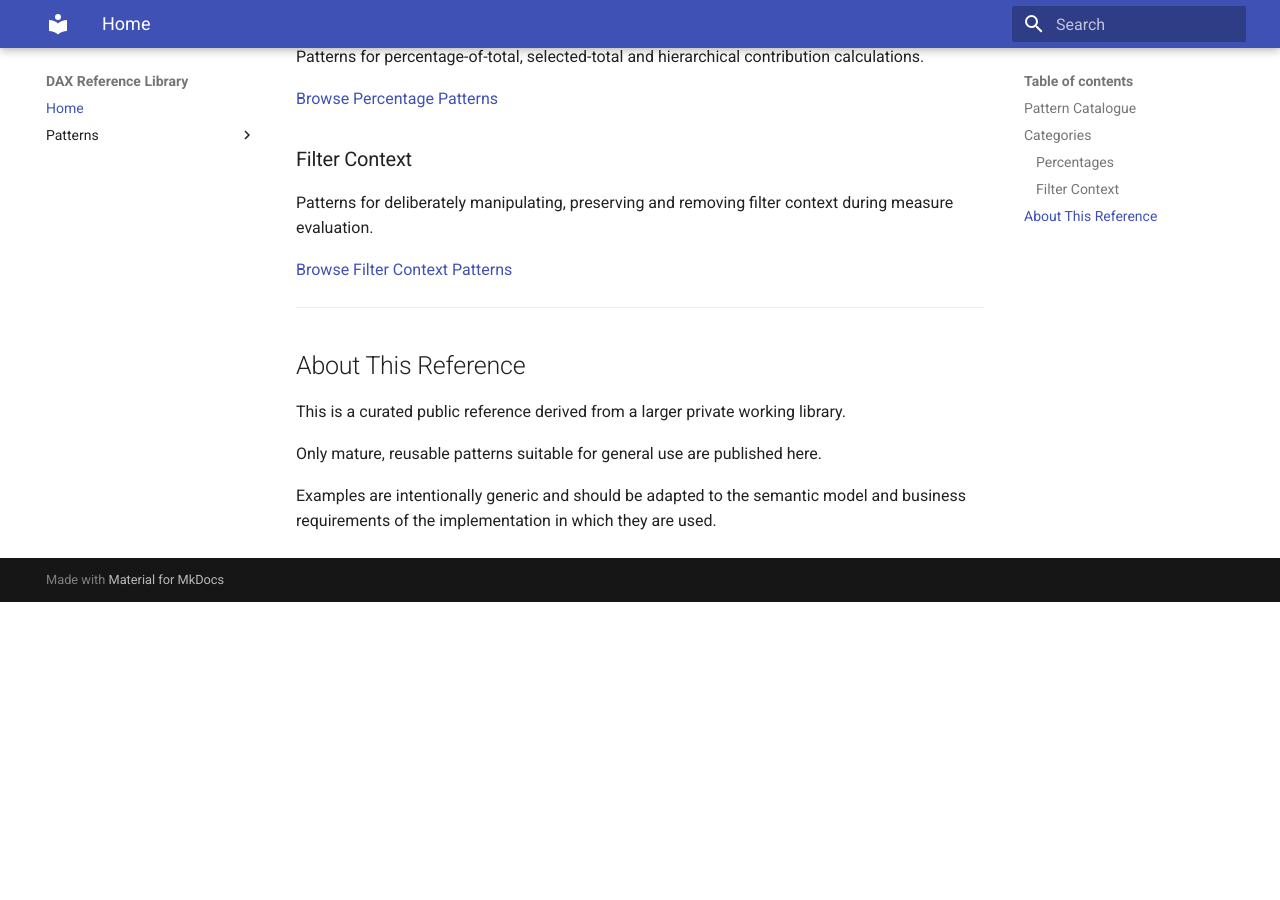
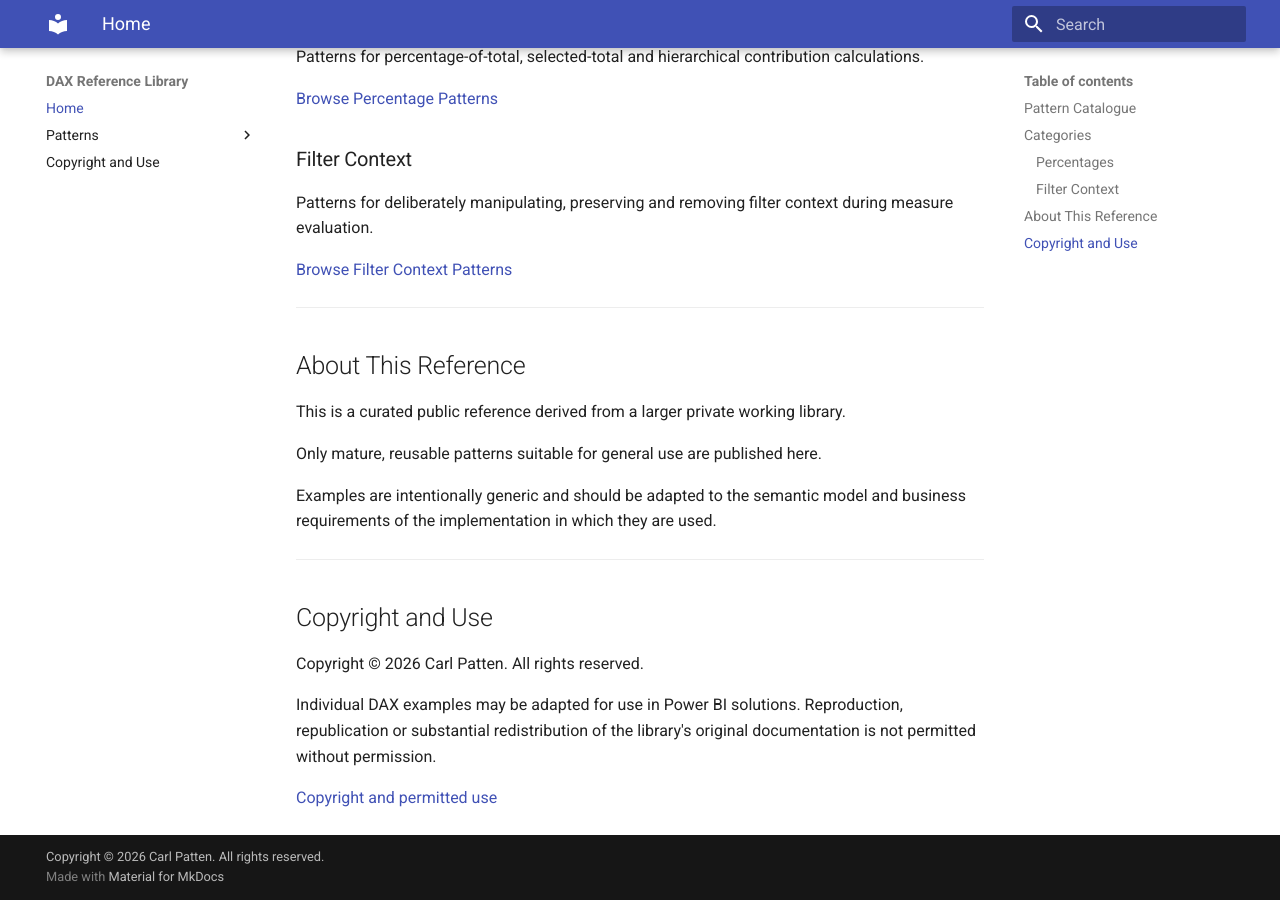
Before and after one commit to CP-Dev-Tech/dax-reference, an MkDocs documentation site: the page built from docs/index.md, in a window 1280 px wide and 900 px high, scrolled down 823 px. Built offline with MkDocs 1.6.1 and Material for MkDocs 9.7.7, drawn with Linux system fonts in a browser that asks for light colours; before the commit the page ends 1425 px from its top, so only the background shows below that.

Commit message:
Add copyright

```diff
--- a/docs/index.md
+++ b/docs/index.md
@@ -41,3 +41,13 @@ This is a curated public reference derived from a larger private working library
 Only mature, reusable patterns suitable for general use are published here.
 
 Examples are intentionally generic and should be adapted to the semantic model and business requirements of the implementation in which they are used.
+
+---
+
+## Copyright and Use
+
+Copyright © 2026 Carl Patten. All rights reserved.
+
+Individual DAX examples may be adapted for use in Power BI solutions. Reproduction, republication or substantial redistribution of the library's original documentation is not permitted without permission.
+
+[Copyright and permitted use](copyright-and-use.md)
--- a/mkdocs.yml
+++ b/mkdocs.yml
@@ -1,6 +1,7 @@
 site_name: DAX Reference Library
 site_description: A curated reference library of reusable DAX patterns for Power BI.
 site_author: Carl Patten
+
 
 theme:
   name: material
@@ -20,3 +21,6 @@ nav:
           - Overview: patterns/filter-context/index.md
           - "004 — Ignore a Specific Filter": patterns/filter-context/ignore-specific-filter.md
           - "005 — Keep Only a Specific Filter": patterns/filter-context/keep-only-specific-filter.md
+  - Copyright and Use: copyright-and-use.md
+
+copyright: "Copyright &copy; 2026 Carl Patten. All rights reserved."
```
